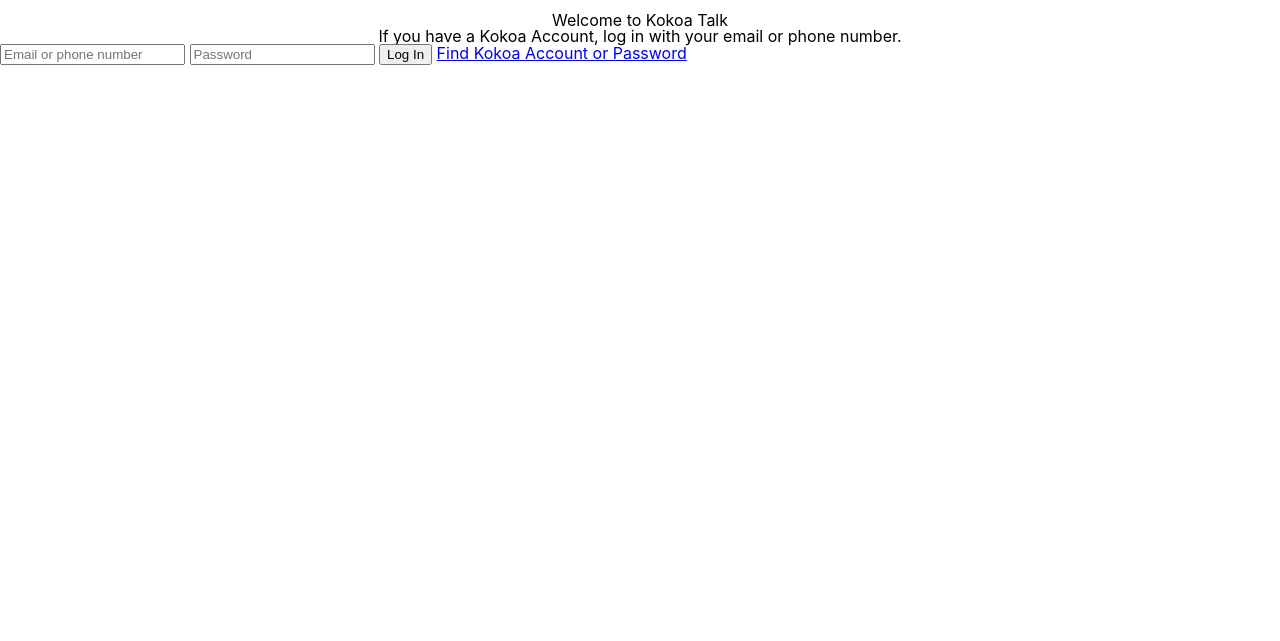
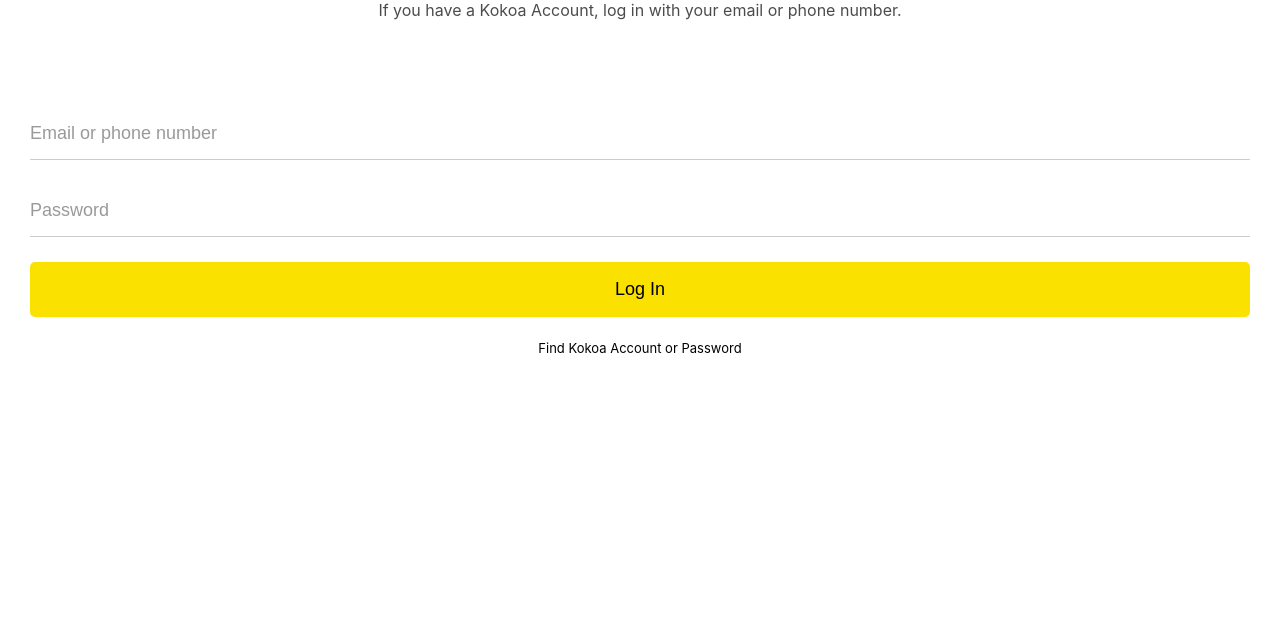
Before and after one commit to choijaehak192/kokoa-clone-coding, a plain HTML site: page index.html in a window 1280 px wide. Shown: the part 159-800 px from the top of the page. Drawn offline with Linux system fonts and the light colour scheme.

Commit message:
version 3
header, input, button, a href - finish

```diff
--- a/CSS/reset.css
+++ b/CSS/reset.css
@@ -127,3 +127,6 @@
   border-collapse: collapse;
   border-spacing: 0;
 }
+input:focus {
+  outline: none;
+}
--- a/CSS/style.css
+++ b/CSS/style.css
@@ -1,4 +1,5 @@
 @import "reset.css";
+@import "variable.css";
 @import "status-bar.css";
 
 body {
@@ -6,6 +7,60 @@
     Ubuntu, Cantarell, "Open Sans", "Helvetica Neue", sans-serif;
 }
 .welcome-header {
-  margin-top: 145px;
+  margin: 90px 0px;
   text-align: center;
+  display: flex;
+  flex-direction: column;
+  align-items: center;
 }
+.welcome-header__title {
+  margin-bottom: 20px;
+  font-size: 25px;
+}
+
+.welcome-header__text {
+  width: 60%;
+  opacity: 0.7;
+}
+
+#login-form {
+  display: flex;
+  flex-direction: column;
+  margin: 0px 30px;
+}
+
+#login-form input {
+  border: none;
+  padding: 15px 0px;
+  font-size: 18px;
+  border-bottom: 1px solid rgba(0, 0, 0, 0.2);
+  margin-bottom: 25px;
+  transition: border-color 0.3s ease-in-out;
+}
+#login-form input:not([type="submit"]) {
+  border-bottom: 1px solid rgba(0, 0, 0, 0.2);
+  transition: border-color 0.3s ease-in-out;
+}
+
+#login-form input::placeholder {
+  color: rgba(0, 0, 0, 0.4);
+}
+
+#login-form input:focus {
+  border-color: var(--yellow);
+}
+
+#login-form input[type="submit"] {
+  border-bottom: none;
+  background-color: var(--yellow);
+  cursor: pointer;
+  padding: 17px 0px;
+  border-radius: 5px;
+}
+
+#login-form a {
+  text-align: center;
+  text-decoration: none;
+  color: inherit;
+  font-size: 13px;
+}
--- /dev/null
+++ b/CSS/variable.css
@@ -0,0 +1,3 @@
+:root {
+  --yellow: #fae100;
+}
--- a/index.html
+++ b/index.html
@@ -25,7 +25,7 @@
 
     <header class="welcome-header">
       <h1 class="welcome-header__title">Welcome to Kokoa Talk</h1>
-      <p class="welcome-heaer__text">
+      <p class="welcome-header__text">
         If you have a Kokoa Account, log in with your email or phone number.
       </p>
     </header>
```
